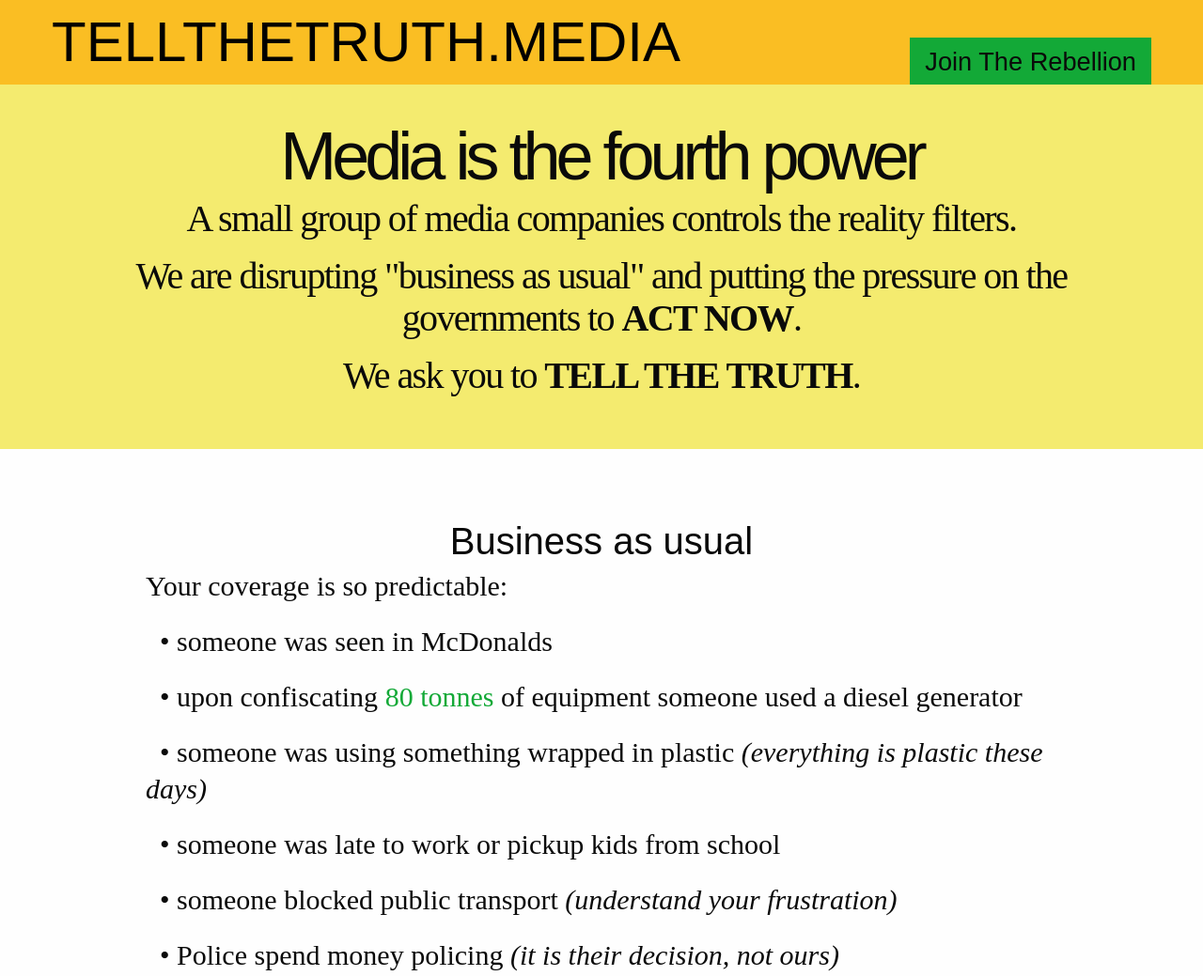
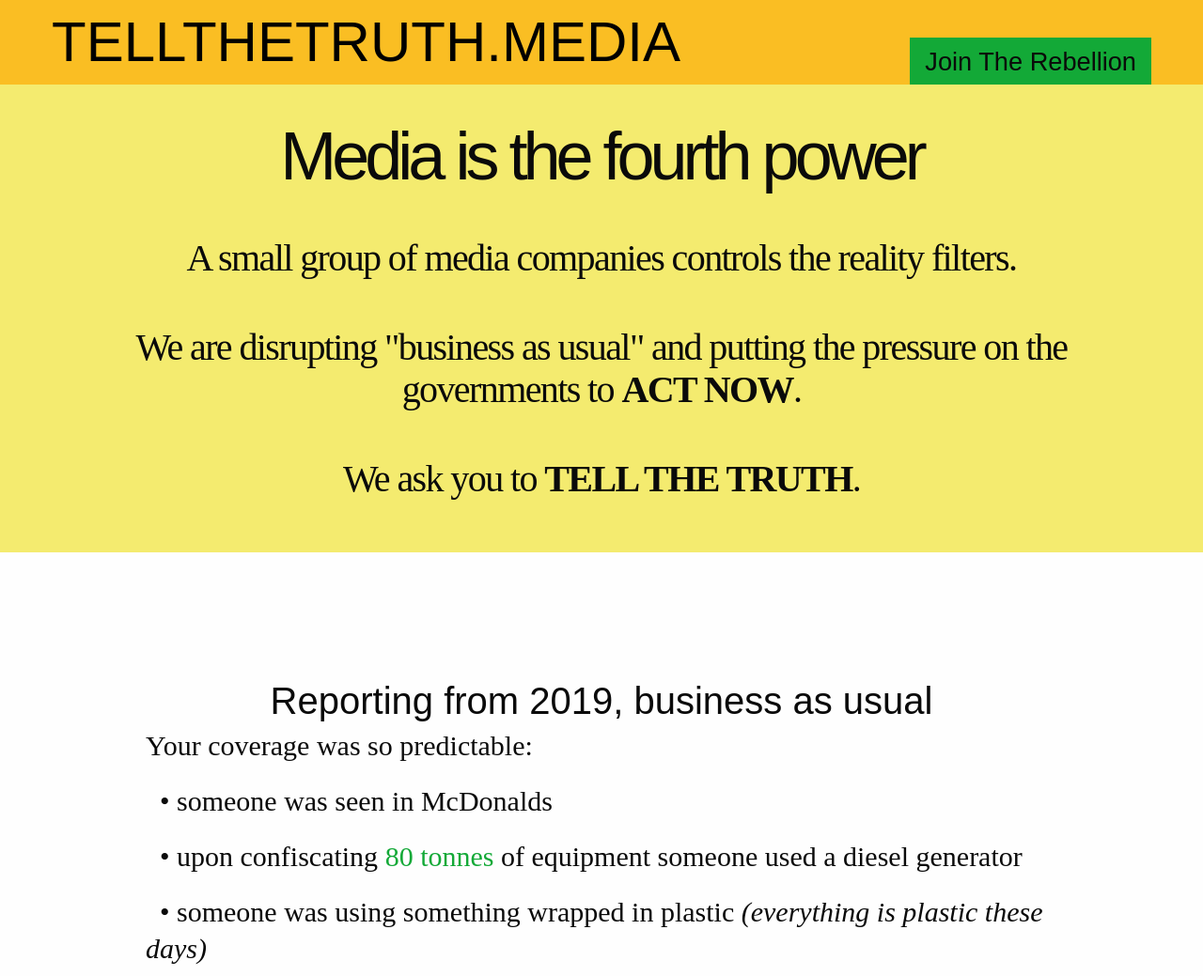
Before and after one commit to genesisdotre/tellthetruth.media, a plain HTML site: page index.html in a window 1280 px wide. Shown: the top 1039 px of the page at 94% size. Drawn offline with Linux system fonts and the light colour scheme; a web font is replaced by a local one.

Commit message:
Tell the truth

```diff
--- a/app-custom.css
+++ b/app-custom.css
@@ -25,7 +25,7 @@ br {
 }
 
 h2 {
-	margin-top: 10px;
+	margin-top: 70px;
 	margin-bottom: 0;
 }
 
--- a/index.html
+++ b/index.html
@@ -51,9 +51,14 @@
         <div class="grid-x grid-padding-x">
           <div class="small-12 medium-12 cell">
             <h1 class="hero-header text-center">Media is the fourth power</h1>
-              <p class="hero-text text-center">A small group of media companies controls the reality filters.</p>
-              <p class="hero-text text-center">We are disrupting "business as usual" and putting the pressure on the governments to <strong>ACT NOW</strong>.</p>
-              <p class="hero-text text-center">We ask you to <strong>TELL THE TRUTH</strong>.</p>
+              <style>
+                .margin10 {
+                  margin-top: 50px;
+                }
+              </style>
+              <p class="hero-text text-center margin10">A small group of media companies controls the reality filters.</p>
+              <p class="hero-text text-center margin10">We are disrupting "business as usual" and putting the pressure on the governments to <strong>ACT NOW</strong>.</p>
+              <p class="hero-text text-center margin10">We ask you to <strong>TELL THE TRUTH</strong>.</p>
           </div>
         </div>
 <!--         <div class="grid-x grid-padding-x support-by-xr-grid">
@@ -134,9 +139,9 @@
           <div class="large-12 cell">
             <div class="home-body-text text-center">
 
-<h2>Business as usual</h2>
+<h2>Reporting from 2019, business as usual</h2>
 <p>
-Your coverage is so predictable:<br>
+Your coverage was so predictable:<br>
 
   &nbsp;&nbsp;• someone was seen in McDonalds<br>
   &nbsp;&nbsp;• upon confiscating <a href="https://www.youtube.com/watch?v=JTfdUrlj-gk">80 tonnes</a> of equipment someone used a diesel generator<br>
@@ -144,6 +149,7 @@ Your coverage is so predictable:<br>
   &nbsp;&nbsp;• someone was late to work or pickup kids from school<br>
   &nbsp;&nbsp;• someone blocked public transport <em>(understand your frustration)</em><br>
   &nbsp;&nbsp;• Police spend money policing <em>(it is their decision, not ours)</em><br>
+  &nbsp;&nbsp;• We actualy won the court case against the Police, the Police decision was unlawful<sup><a href="#fn0" id="ref0">0</a></sup><br>
 </p>
 
 
@@ -252,7 +258,7 @@ It's facts, research, data, science.<br>
 </p>
 
 
-<h2>Recommendation</h2>
+<!-- <h2>Recommendation</h2>
 <p>
 You know what is coming.<br>
 
@@ -270,7 +276,7 @@ It will be on the news anyway.<br>
 
 <img src="images/map.jpg">
 
-</p>
+</p> -->
 
 
 
@@ -294,6 +300,7 @@ China (PRC), Hong Kong, United Arab Emirates & Egypt, Saudi Arabia, Spain, Ecuad
 
 <p class="bottom">
 
+<sup id="fn0">0. <a href="https://www.judiciary.uk/wp-content/uploads/2019/11/Jones-Ors-v-Comm-of-Police-Approved-judgment.pdf">https://www.judiciary.uk/wp-content/uploads/2019/11/Jones-Ors-v-Comm-of-Police-Approved-judgment.pdf</a> <a href="#ref0" title="Jump back">↩</a></sup><br>
 <sup id="fn1">1. <a href="https://en.wikipedia.org/wiki/ExxonMobil_climate_change_controversy">https://en.wikipedia.org/wiki/ExxonMobil_climate_change_controversy</a> <a href="#ref1" title="Jump back">↩</a></sup><br>
 <sup id="fn2">2. <a href="https://www.youtube.com/watch?v=iX8GxLP1FHo">https://www.youtube.com/watch?v=iX8GxLP1FHo</a> <a href="#ref2" title="Jump back">↩</a></sup><br>
 <sup id="fn3">3. <a href="https://www.bbc.co.uk/news/uk-37995600">https://www.bbc.co.uk/news/uk-37995600</a> <a href="#ref3" title="Jump back">↩</a></sup><br>
@@ -332,7 +339,7 @@ China (PRC), Hong Kong, United Arab Emirates & Egypt, Saudi Arabia, Spain, Ecuad
             <p class="policy">
               No JavaScript. No cookies. No Google. No analytics. No Tracking<br>
               HTML and CSS reused from: <a href="https://truthteller.life/">truthteller.life</a><br>
-              Author: Mars Robertson • Contact: <a href="mailto:email@genesis.re">email@genesis.re</a> • Check my other work: <a href="https://genesis.re/book">genesis.re/book</a> <br>
+              Author: Mars Robertson: <a href="mailto:email@genesis.re">email@genesis.re</a> | <a href="https://genesis.re/book">genesis.re/book</a> <br>
               This website on GitHub: <a href="https://github.com/genesisdotre/tellthetruth.media">github.com/genesisdotre/tellthetruth.media</a><br>
 <!--               <em>"System Change - Actionable Policies to Handle Climate Emergency"</em><br>
               <a href="https://genesis.re/book"><img src="images/book.jpg"></a> -->
```
